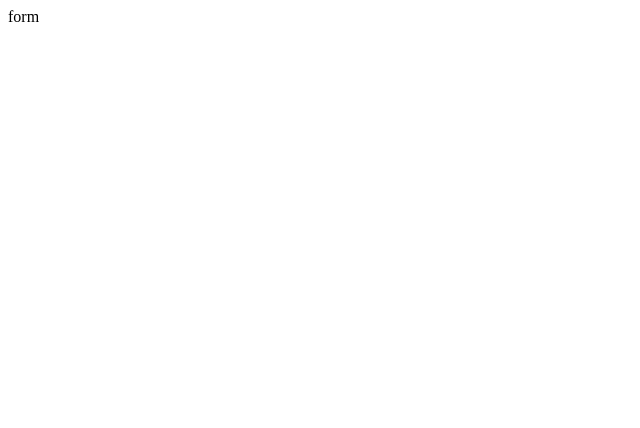
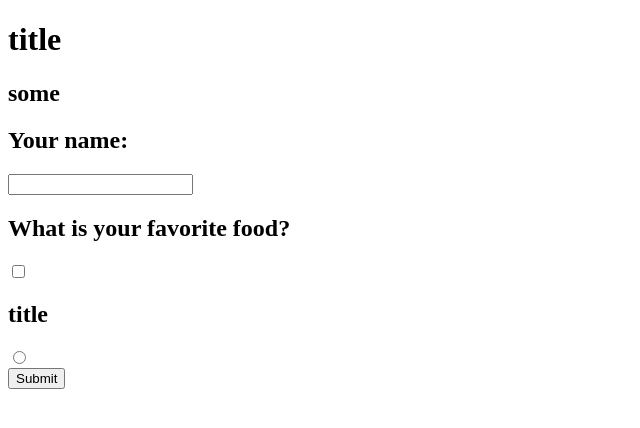
Before and after one commit to SakaiTaka23/simple-notice-frontend, a Next.js app: page /form/1 in a window 1280 px wide. Shown: the top 428 px of the page, without its empty margins (0-640 px from the left). Built offline with nearby package versions, Linux system fonts and the light colour scheme.

Commit message:
dataからinput textを生成できるようにした

```diff
--- /dev/null
+++ b/components/Questions.tsx
@@ -0,0 +1,28 @@
+import React, { FC } from 'react';
+import { useForm } from 'react-hook-form';
+import { question } from '../type/formType';
+
+type Prop = {
+  questions: question[];
+};
+
+const Questions: FC<Prop> = ({ questions }) => {
+  const { handleSubmit, register } = useForm();
+  const onSubmit = (data: any) => console.log(data);
+
+  return (
+    <form onSubmit={handleSubmit(onSubmit)}>
+      {questions.map((question, index) => {
+        return (
+          <div key={index}>
+            <h2>{question.title}</h2>
+            <input type={question.type} name={question.name} ref={register} />
+          </div>
+        );
+      })}
+      <input type='submit' />
+    </form>
+  );
+};
+
+export default Questions;
--- a/data/mock_data.ts
+++ b/data/mock_data.ts
@@ -1,7 +1,7 @@
 const data = {
-  id: 'some id',
+  id: 'some hashed id',
   title: 'title',
-  description: 'some description',
+  description: 'some',
   questions: [
     {
       type: 'text',
@@ -9,33 +9,18 @@ const data = {
       title: 'Your name:',
     },
     {
-      type: 'text',
-      name: 'email',
-      title: 'Your e-mail',
-    },
-    {
       type: 'checkbox',
       name: 'food',
       title: 'What is your favorite food?',
       isRequired: true,
-      hasSelectAll: true,
-      hasNone: true,
-      noneText: 'None of the above',
-      colCount: 4,
-      choicesOrder: 'asc',
       choices: ['apple', 'orange'],
     },
     {
-      type: 'checkbox',
-      name: 'car',
-      title: 'What car are you driving?',
+      type: 'radio',
+      name: 'gender',
+      title: 'title',
       isRequired: true,
-      hasSelectAll: true,
-      hasNone: true,
-      noneText: 'None of the above',
-      colCount: 4,
-      choicesOrder: 'asc',
-      choices: ['Ford', 'Tesla'],
+      choices: ['male', 'female'],
     },
   ],
 };
--- a/pages/form/[id].tsx
+++ b/pages/form/[id].tsx
@@ -1,6 +1,12 @@
 import { GetServerSideProps } from 'next';
-import React from 'react';
+import React, { FC } from 'react';
 import data from '../../data/mock_data';
+import { formData } from '../../type/formType';
+import Questions from '../../components/Questions';
+
+type Prop = {
+  formData: formData;
+};
 
 export const getServerSideProps: GetServerSideProps = async ({ params }) => {
   //api作成して呼び出す
@@ -12,10 +18,16 @@ export const getServerSideProps: GetServerSideProps = async ({ params }) => {
   };
 };
 
-const Form = ({ formData }: any) => {
+const Form: FC<Prop> = ({ formData }) => {
   const { id, title, description, questions } = formData;
   console.log(id, title, description, questions);
-  return <div>form</div>;
+  return (
+    <div>
+      <h1>{title}</h1>
+      <h2>{description}</h2>
+      <Questions key={id} questions={questions} />
+    </div>
+  );
 };
 
 export default Form;
--- /dev/null
+++ b/type/formType.ts
@@ -0,0 +1,27 @@
+type formData = {
+  id: string;
+  title: string;
+  description: string;
+  questions: question[];
+};
+
+type question =
+  | {
+      type: string;
+      name: string;
+      title: string;
+    }
+  | {
+      type: string;
+      name: string;
+      title: string;
+      isRequired: boolean;
+      hasSelectAll: boolean;
+      hasNone: boolean;
+      noneText: string;
+      colCount: number;
+      choicesOrder: string;
+      choices: string[];
+    };
+
+export type { formData, question };
```
